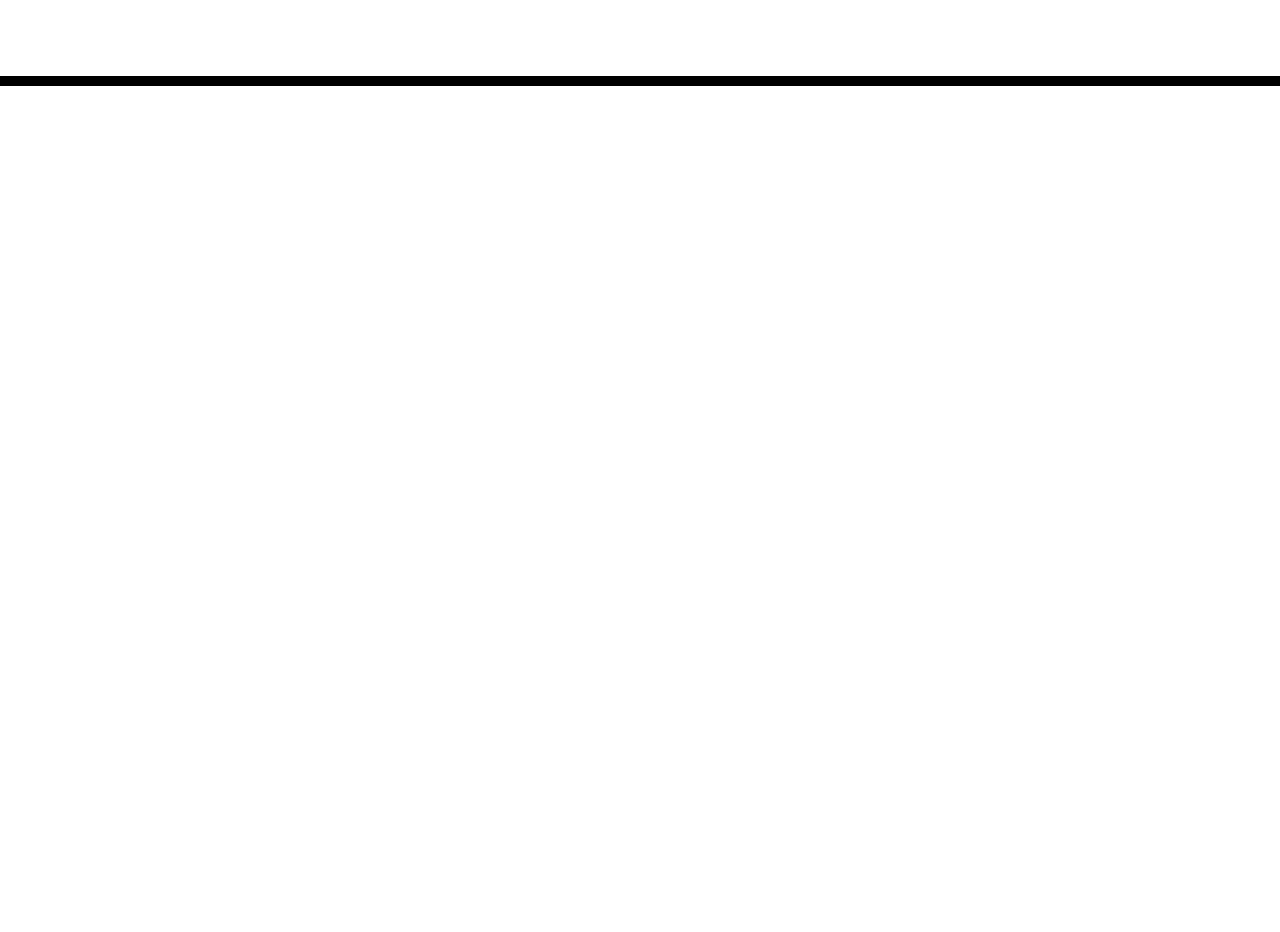
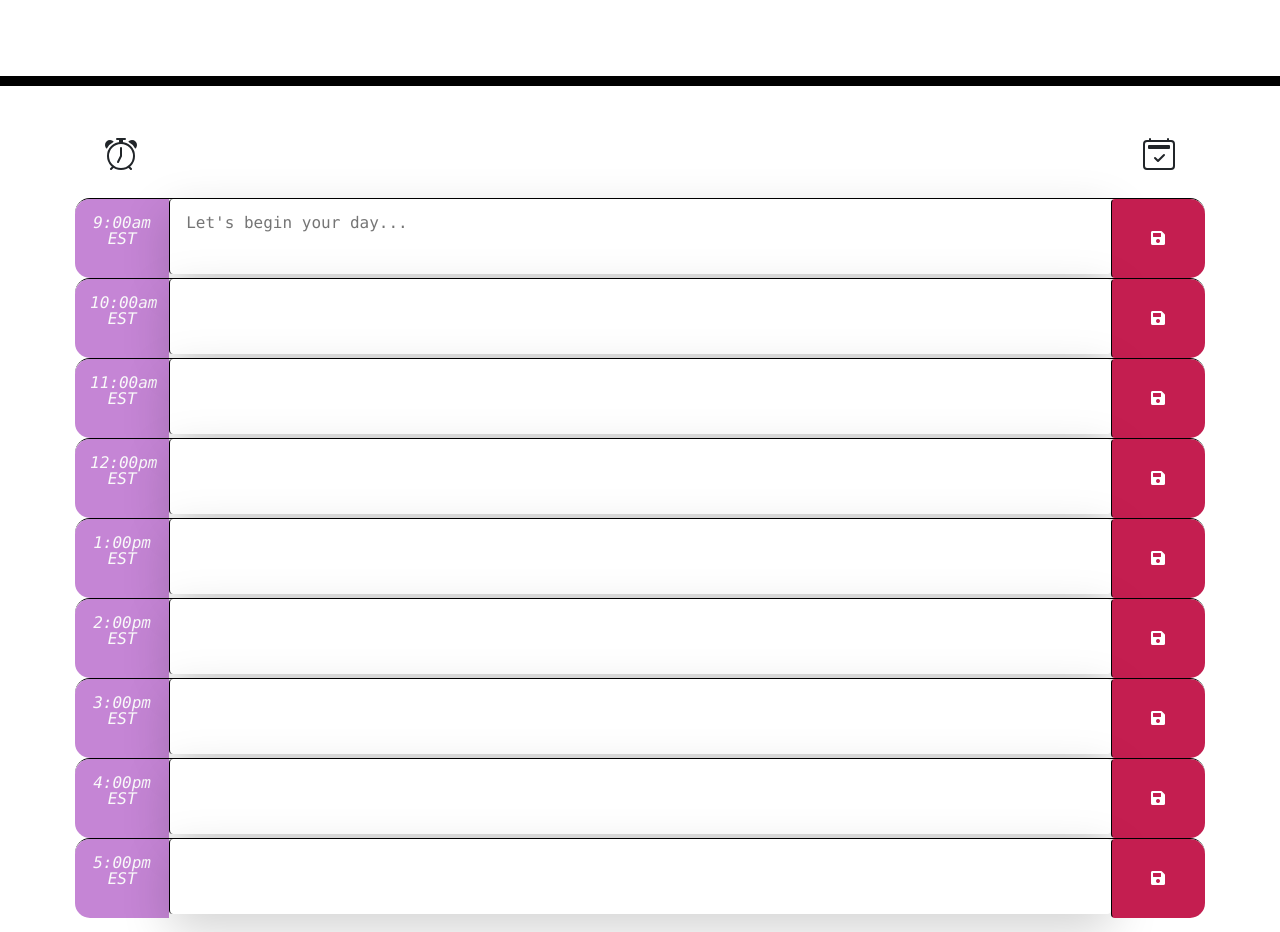
Before and after one commit to mja279/third-party-apis, a plain HTML site: page Develop/index.html in a window 1280 px wide. Shown: the part 182-1114 px from the top of the page. Before the commit the page ends 800 px from the top, so only its background shows below. Drawn offline with nearby package versions, Linux system fonts and the light colour scheme.

Commit message:
draft.v1

```diff
--- a/Develop/index.html
+++ b/Develop/index.html
@@ -25,14 +25,103 @@
   <body>
     <header class="jumbotron">
       <h1 class="display-3">Work Day Scheduler</h1>
-      <p class="lead">A simple calendar app for scheduling your work day</p>
+      <p class="lead">A basic calendar app for scheduling your work day</p>
       <p id="currentDay" class="lead"></p>
     </header>
+     <main>
+
     <div class="container">
-      <!-- Timeblocks go here -->
+          <div id="icon" class="col-md-12" style="font-size: 2em">
+          <!-- Clock Icon -->
+            <svg width="1em" height="1em" viewBox="0 0 16 16" class="bi bi-alarm float-left" fill="currentColor" xmlns="http://www.w3.org/2000/svg">
+              <path fill-rule="evenodd" d="M8 15A6 6 0 1 0 8 3a6 6 0 0 0 0 12zm0 1A7 7 0 1 0 8 2a7 7 0 0 0 0 14z"></path>
+              <path fill-rule="evenodd" d="M8 4.5a.5.5 0 0 1 .5.5v4a.5.5 0 0 1-.053.224l-1.5 3a.5.5 0 1 1-.894-.448L7.5 8.882V5a.5.5 0 0 1 .5-.5z"></path>
+              <path d="M.86 5.387A2.5 2.5 0 1 1 4.387 1.86 8.035 8.035 0 0 0 .86 5.387zM11.613 1.86a2.5 2.5 0 1 1 3.527 3.527 8.035 8.035 0 0 0-3.527-3.527z"></path>
+              <path fill-rule="evenodd" d="M11.646 14.146a.5.5 0 0 1 .708 0l1 1a.5.5 0 0 1-.708.708l-1-1a.5.5 0 0 1 0-.708zm-7.292 0a.5.5 0 0 0-.708 0l-1 1a.5.5 0 0 0 .708.708l1-1a.5.5 0 0 0 0-.708zM5.5.5A.5.5 0 0 1 6 0h4a.5.5 0 0 1 0 1H6a.5.5 0 0 1-.5-.5z"></path>
+              <path d="M7 1h2v2H7V1z"></path>
+            </svg>
+          <!-- Calendar2 check -->
+            <svg width="1em" height="1em" viewBox="0 0 16 16" class="bi bi-calendar2-check float-right" fill="currentColor" xmlns="http://www.w3.org/2000/svg">
+              <path fill-rule="evenodd" d="M10.854 8.146a.5.5 0 0 1 0 .708l-3 3a.5.5 0 0 1-.708 0l-1.5-1.5a.5.5 0 0 1 .708-.708L7.5 10.793l2.646-2.647a.5.5 0 0 1 .708 0z"/>
+              <path fill-rule="evenodd" d="M14 2H2a1 1 0 0 0-1 1v11a1 1 0 0 0 1 1h12a1 1 0 0 0 1-1V3a1 1 0 0 0-1-1zM2 1a2 2 0 0 0-2 2v11a2 2 0 0 0 2 2h12a2 2 0 0 0 2-2V3a2 2 0 0 0-2-2H2z"/>
+              <path fill-rule="evenodd" d="M3.5 0a.5.5 0 0 1 .5.5V1a.5.5 0 0 1-1 0V.5a.5.5 0 0 1 .5-.5zm9 0a.5.5 0 0 1 .5.5V1a.5.5 0 0 1-1 0V.5a.5.5 0 0 1 .5-.5z"/>
+              <path d="M2.5 4a.5.5 0 0 1 .5-.5h10a.5.5 0 0 1 .5.5v1a.5.5 0 0 1-.5.5H3a.5.5 0 0 1-.5-.5V4z"/>
+            </svg>
+          </div>
+      </div>
+    </main>
+
+    <div class="container">
+      <div row mb-4>
+        <div id="hour-9" class="row time-block">
+          <div class="col-md-1 hour"> 9:00am EST</div>
+          <textarea class="col-md-10 description shadow-lg p-3 mb-1 bg-white rounded" placeholder="Let's begin your day..."></textarea>
+          <button class="btn saveBtn col-md-1"><i class="fas fa-save"></i></button>
+        </div>
+      </div>
+      <div row mb-4>
+        <div id="hour-10" class="row time-block">
+          <div class="col-md-1 hour"> 10:00am EST</div>
+          <textarea class="col-md-10 description shadow-lg p-3 mb-1 bg-white rounded"></textarea>
+          <button class="btn saveBtn col-md-1"><i class="fas fa-save"></i></button>
+        </div>
+      </div>
+      <div row mb-4>
+        <div id="hour-11" class="row time-block">
+          <div class="col-md-1 hour"> 11:00am EST</div>
+          <textarea class="col-md-10 description shadow-lg p-3 mb-1 bg-white rounded"></textarea>
+          <button class="btn saveBtn col-md-1"><i class="fas fa-save"></i></button>
+        </div>
+      </div>
+      <div row mb-4>
+        <div id="hour-12" class="row time-block">
+          <div class="col-md-1 hour"> 12:00pm EST</div>
+          <textarea class="col-md-10 description shadow-lg p-3 mb-1 bg-white rounded"></textarea>
+          <button class="btn saveBtn col-md-1"><i class="fas fa-save"></i></button>
+        </div>
+      </div>
+      <div row mb-4>
+        <div id="hour-13" class="row time-block">
+          <div class="col-md-1 hour"> 1:00pm EST</div>
+          <textarea class="col-md-10 description shadow-lg p-3 mb-1 bg-white rounded"></textarea>
+          <button class="btn saveBtn col-md-1"><i class="fas fa-save"></i></button>
+        </div>
+      </div>
+      <div row mb-4>
+        <div id="hour-14" class="row time-block">
+          <div class="col-md-1 hour"> 2:00pm EST</div>
+          <textarea class="col-md-10 description shadow-lg p-3 mb-1 bg-white rounded"></textarea>
+          <button class="btn saveBtn col-md-1"><i class="fas fa-save"></i></button>
+        </div>
+      </div>
+      <div row mb-4>
+        <div id="hour-15" class="row time-block">
+          <div class="col-md-1 hour"> 3:00pm EST</div>
+          <textarea class="col-md-10 description shadow-lg p-3 mb-1 bg-white rounded"></textarea>
+          <button class="btn saveBtn col-md-1"><i class="fas fa-save"></i></button>
+        </div>
+      </div>
+      <div row mb-4>
+        <div id="hour-16" class="row time-block">
+          <div class="col-md-1 hour"> 4:00pm EST</div>
+          <textarea class="col-md-10 description shadow-lg p-3 mb-1 bg-white rounded"></textarea>
+          <button class="btn saveBtn col-md-1"><i class="fas fa-save"></i></button>
+        </div>
+      </div>
+      <div row mb-4>
+        <div id="hour-17" class="row time-block">
+          <div class="col-md-1 hour"> 5:00pm EST</div>
+          <textarea class="col-md-10 description shadow-lg p-3 mb-1 bg-white rounded"></textarea>
+          <button class="btn saveBtn col-md-1"><i class="fas fa-save"></i></button>
+        </div>
+      </div>
     </div>
+
 
     <script src="https://code.jquery.com/jquery-3.4.1.min.js"></script>
     <script src="https://cdnjs.cloudflare.com/ajax/libs/moment.js/2.24.0/moment.min.js"></script>
+
+    <script src="script.js"></script>
+
   </body>
 </html>
--- /dev/null
+++ b/Develop/script.js
@@ -0,0 +1,7 @@
+var
+
+
+$(document).ready(function(){
+
+
+});
--- a/Develop/style.css
+++ b/Develop/style.css
@@ -1,6 +1,5 @@
 body {
-  font-family: 'Open Sans', sans-serif;
-  font-size: 16px;
+  font-family: 'Lucida Console';
   line-height: 1;
 }
 
@@ -33,13 +32,18 @@ textarea{
 .row {
   white-space: pre-wrap;
   height: 80px;
-  border-top: 1px solid white;;
+  border-top: 1px double black;
 }
 
 .hour {
-  background-color: #ffffff;
-  color: #000000;
-  border-top: 1px dashed #000000;
+  background-color: #b25dc7c0;
+  color: #fafafa;
+  font-style: italic;
+  border-top: 10px;
+  border-style: 'solid shadow';
+  border-top-left-radius: 15px;
+  border-bottom-left-radius: 15px;
+
 }
 
 .past {
@@ -61,11 +65,18 @@ textarea{
   border-left: 1px solid black;
   border-top-right-radius: 15px;
   border-bottom-right-radius: 15px;
-  background-color: #06AED5;
+  background-color: #c41e50;
   color: white;
 }
 
 .saveBtn i:hover {
-  font-size: 20px;
-  transition: all .3s ease-in-out;
+  font-size: 30px;
+  transition: all .1s ease-in-out;
+  color: #000000;
 }
+
+.container {
+  padding: 20px;
+  margin-top: 20px;
+  margin-bottom: 20px;
+}
```
